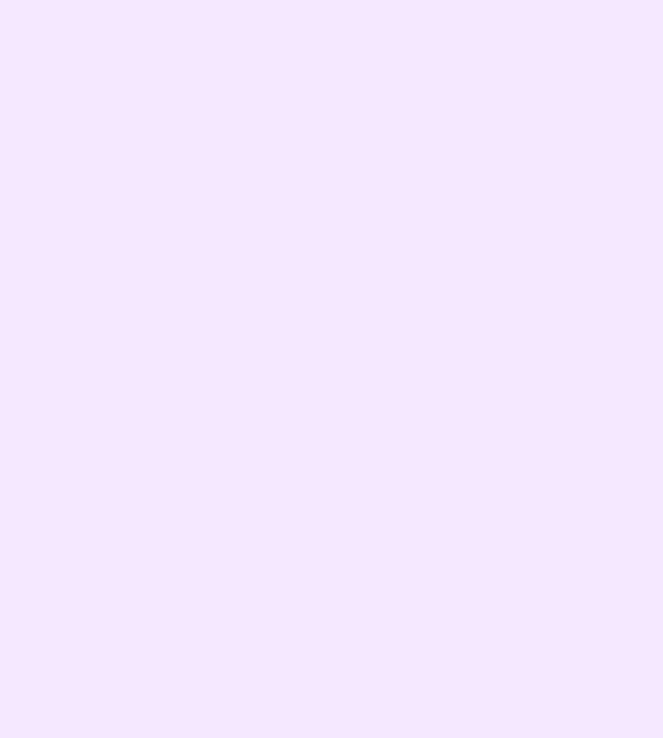
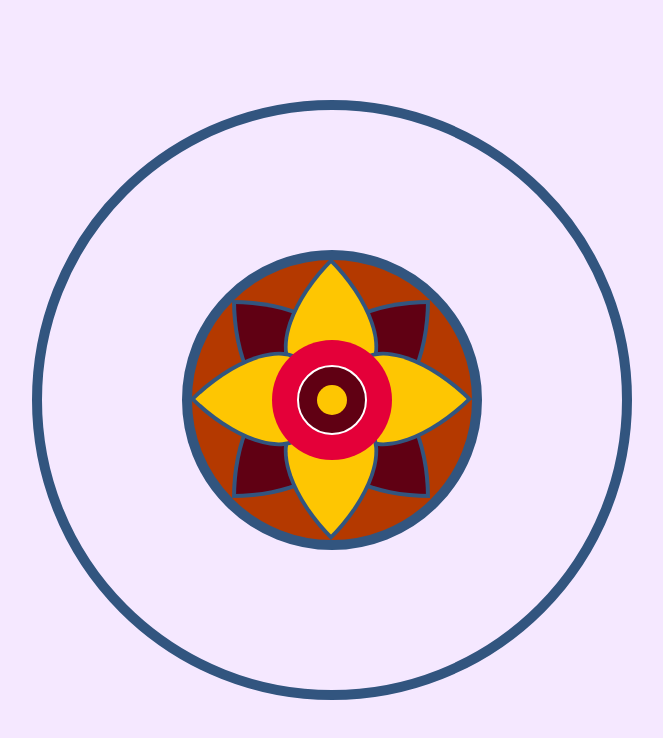
Before and after one commit to jojimw/pookkalam, a plain HTML site: page 1-abhay/index.html in a window 1280 px wide. Shown: the whole page, without its empty margins (308-971 px from the left). Drawn offline with Linux system fonts and the light colour scheme.

Commit message:
Update style.css

```diff
--- a/1-abhay/style.css
+++ b/1-abhay/style.css
@@ -1,3 +1,148 @@
 body {
     background: #f5e8ff;
 }
+
+.container {
+    position: relative;
+    width: 600px;
+    height: 600px;
+    border-radius: 50%;
+    border: 10px solid #32557f;
+    box-sizing: border-box;
+    background-color: #f5e8ff;
+    margin: 100px auto 0;
+}
+.dot {
+    position: absolute;
+    top: 17.5px;
+    left: 17.5px;
+    width: 30px;
+    height: 30px;
+    border-radius: 50%;
+    background-color: #FEC602;
+    ;
+}
+
+.circle-1 {
+    position: absolute;
+    top: 25px;
+    left: 25px;
+    width: 70px;
+    height: 70px;
+    border:  2px solid #fff;
+    border-radius: 50%;
+    box-sizing: border-box;
+    background-color: #600013;
+}
+
+.circle-2 {
+    position: absolute;
+    top: 80px;
+    left: 80px;
+    width: 120px;
+    height: 120px;
+    border-radius: 50%;
+    box-sizing: border-box;
+    background-color: #E40039;
+}
+
+.circle-3 {
+        position: absolute;
+        top: 140px;
+        left: 140px;
+        width: 300px;
+        height: 300px;
+        border-radius: 50%;
+        border: 10px solid #32557f;
+        box-sizing: border-box;
+        background-color:#B43900 ;
+}
+
+.leaf0 {
+    position: absolute;
+    top: 40px;
+    left: 40px;
+    width: 100px;
+    height: 100px;
+    border: 4px solid #32557f;
+    border-radius: 0% 100% 50% 50% / 0% 50% 50% 100%;
+    transform: rotate(0deg);
+    background-color: #600013;
+}
+.leaf45 {
+    position: absolute;
+    top: 20px;
+    left: 85px;
+    width: 100px;
+    height: 100px;
+    border: 4px solid #32557f;
+    border-radius: 0% 100% 50% 50% / 0% 50% 50% 100%;
+    transform: rotate(45deg);
+    background-color: #FEC602;
+}
+.leaf90 {
+    position: absolute;
+    top: 40px;
+    left: 130px;
+    width: 100px;
+    height: 100px;
+    border: 4px solid #32557f;
+    border-radius: 0% 100% 50% 50% / 0% 50% 50% 100%;
+    transform: rotate(90deg);
+    background-color: #600013;
+}
+.leaf135 {
+    position: absolute;
+    top: 85px;
+    left: 150px;
+    width: 100px;
+    height: 100px;
+    border: 4px solid #32557f;
+    border-radius: 0% 100% 50% 50% / 0% 50% 50% 100%;
+    transform: rotate(135deg);
+    background-color: #FEC602;
+}
+.leaf180 {
+    position: absolute;
+    top: 130px;
+    left: 130px;
+    width: 100px;
+    height: 100px;
+    border: 4px solid #32557f;
+    border-radius: 0% 100% 50% 50% / 0% 50% 50% 100%;
+    transform: rotate(180deg);
+    background-color: #600013;
+}
+.leaf225 {
+    position: absolute;
+    top: 150px;
+    left: 85px;
+    width: 100px;
+    height: 100px;
+    border: 4px solid #32557f;
+    border-radius: 0% 100% 50% 50% / 0% 50% 50% 100%;
+    transform: rotate(225deg);
+    background-color: #FEC602;
+}
+.leaf270 {
+    position: absolute;
+    top: 130px;
+    left: 40px;
+    width: 100px;
+    height: 100px;
+    border: 4px solid #32557f;
+    border-radius: 0% 100% 50% 50% / 0% 50% 50% 100%;
+    transform: rotate(270deg);
+    background-color: #600013;
+}
+.leaf315 {
+    position: absolute;
+    top: 85px;
+    left: 20px;
+    width: 100px;
+    height: 100px;
+    border: 4px solid #32557f;
+    border-radius: 0% 100% 50% 50% / 0% 50% 50% 100%;
+    transform: rotate(315deg);
+    background-color: #FEC602;
+}
```
